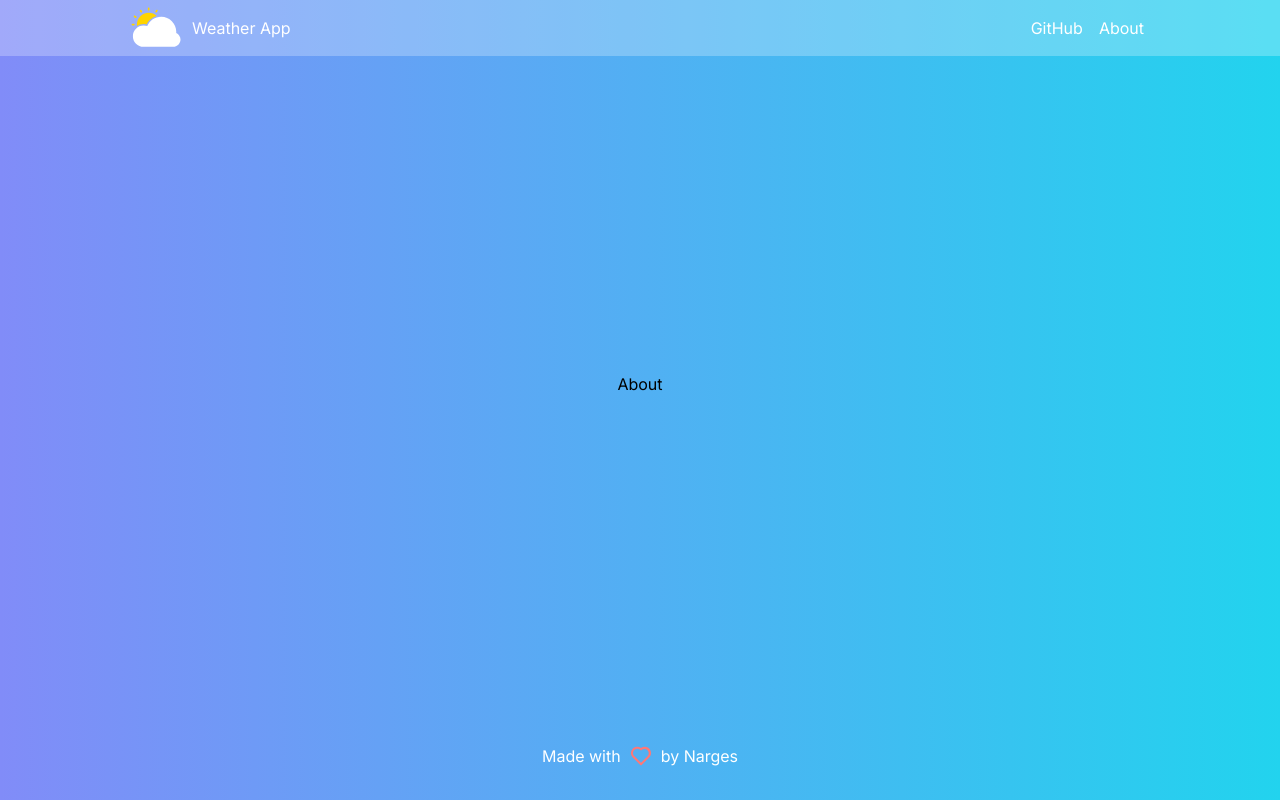
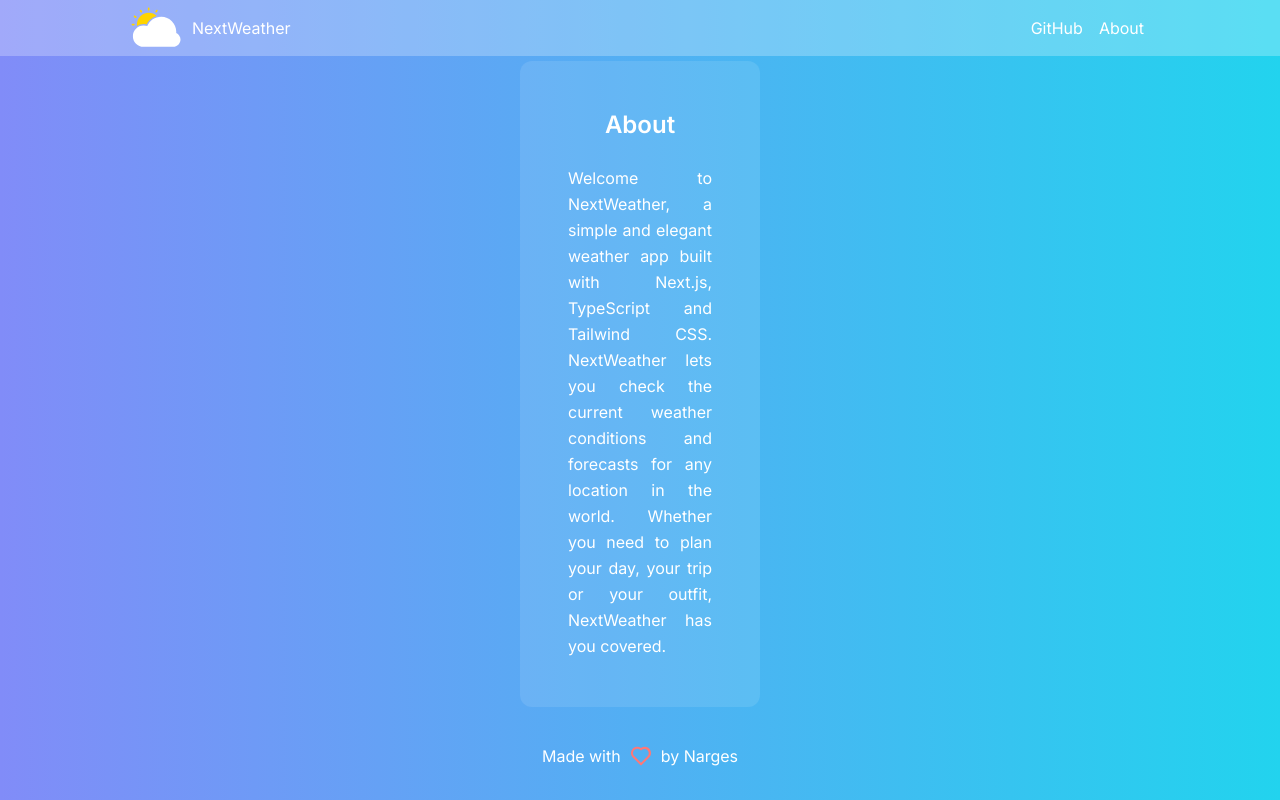
Before and after one commit to nargeskhatami/nextjs-weather-app, a Next.js app: page /about in a window 1280 px wide. Built offline with nearby package versions, Linux system fonts and the light colour scheme.

Commit message:
change title of app and update style & content of about page

```diff
--- a/app/about/page.tsx
+++ b/app/about/page.tsx
@@ -1,10 +1,14 @@
-'use client';
-
 export default function About() {
-
   return (
-    <>
-      About
-    </>
+    <div className="w-60 text-white b bg-white/10 rounded-xl p-12">
+      <h2 className="w-fit mx-auto text-2xl mb-6 font-semibold">About</h2>
+      <p className="text-justify mx-auto leading-relaxed">
+        Welcome to NextWeather, a simple and elegant weather app built with
+        Next.js, TypeScript and Tailwind CSS. NextWeather lets you check the
+        current weather conditions and forecasts for any location in the world.
+        Whether you need to plan your day, your trip or your outfit, NextWeather
+        has you covered.
+      </p>
+    </div>
   );
 }
--- a/app/layout.tsx
+++ b/app/layout.tsx
@@ -8,8 +8,8 @@ import { Inter } from "next/font/google";
 const inter = Inter({ subsets: ["latin"] });
 
 export const metadata = {
-  title: "Weather App",
-  description: "Generated by create next app",
+  title: "NextWeather",
+  description: "A simple weather app built with Next.js",
 };
 
 export default function RootLayout({
--- a/components/Header/Header.tsx
+++ b/components/Header/Header.tsx
@@ -8,7 +8,7 @@ export default function Header() {
           <svg width={56} height={56}>
             <use href={`/sprite.svg#partly-cloudy`} />
           </svg>
-          <h1 className="text-white px-2">Weather App</h1>
+          <h1 className="text-white px-2">NextWeather</h1>
         </Link>
         <nav>
           <ul className="flex items-center">
```
